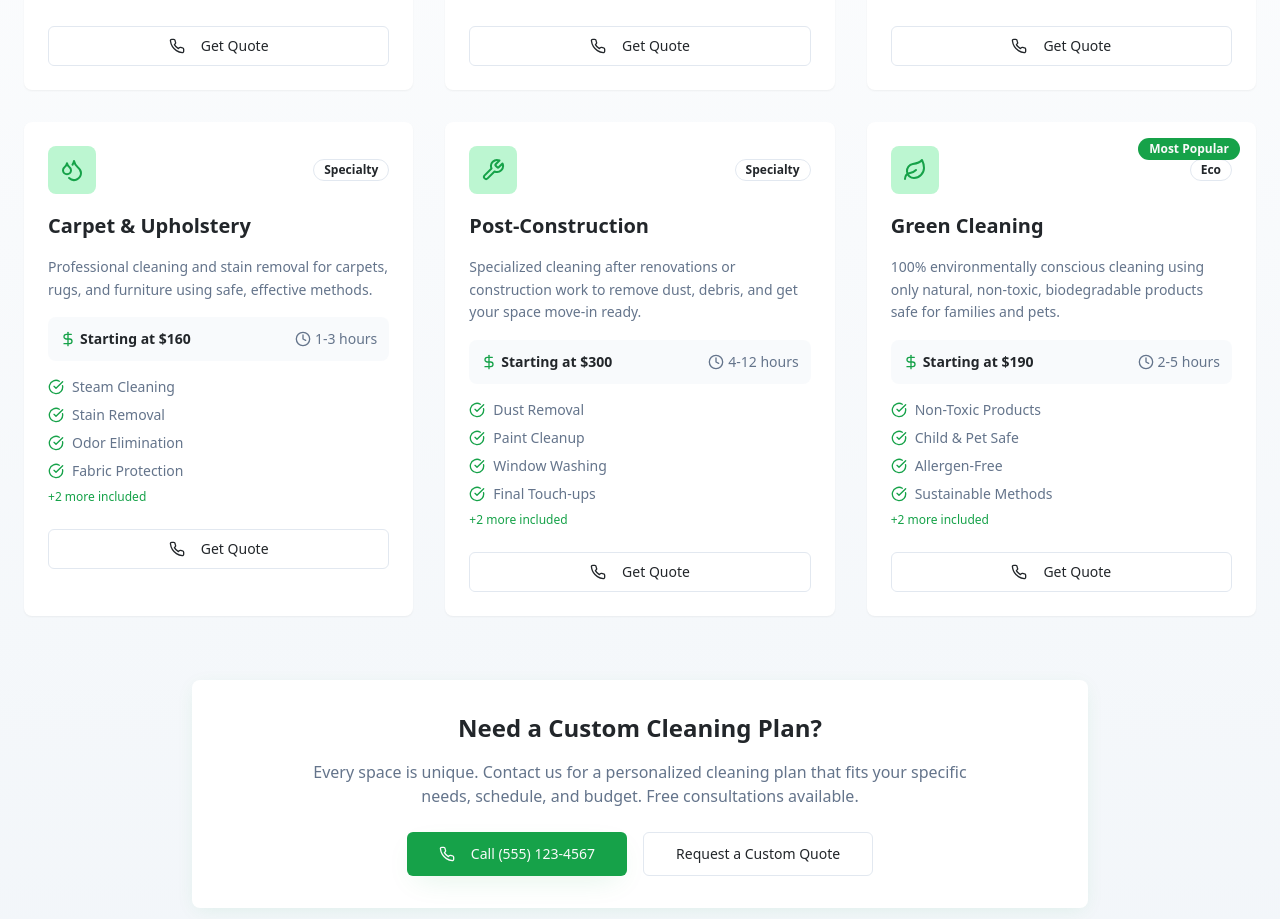
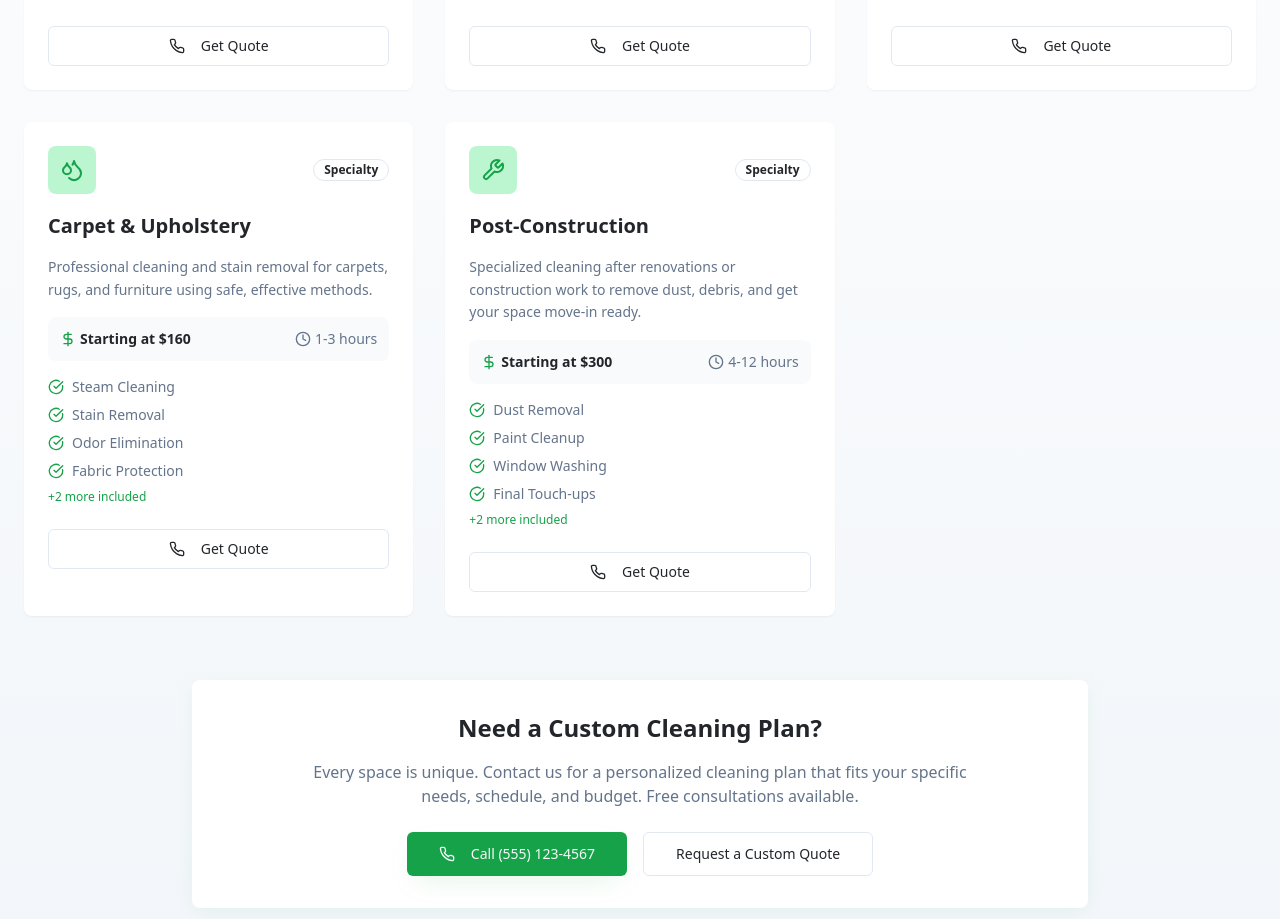
Before and after one commit to alexandertfranco/ecoease-clean-website, a React (Vite) app: page / in a window 1280 px wide. Shown: the part 1463-2382 px from the top of the page. Built offline with nearby package versions, Linux system fonts and the light colour scheme.

Commit message:
Remove Green Cleaning option
Removed the "Green Cleaning" service option card from the Services section.

```diff
--- a/src/components/Services.tsx
+++ b/src/components/Services.tsx
@@ -54,16 +54,6 @@ const services = [
     popular: false,
     category: "Specialty"
   },
-  {
-    icon: Leaf,
-    title: "Green Cleaning",
-    description: "100% environmentally conscious cleaning using only natural, non-toxic, biodegradable products safe for families and pets.",
-    features: ["Non-Toxic Products", "Child & Pet Safe", "Allergen-Free", "Sustainable Methods", "Organic Solutions", "Zero Chemicals"],
-    pricing: "Starting at $190",
-    duration: "2-5 hours",
-    popular: true,
-    category: "Eco"
-  }
 ];
 
 const Services = () => {
```
